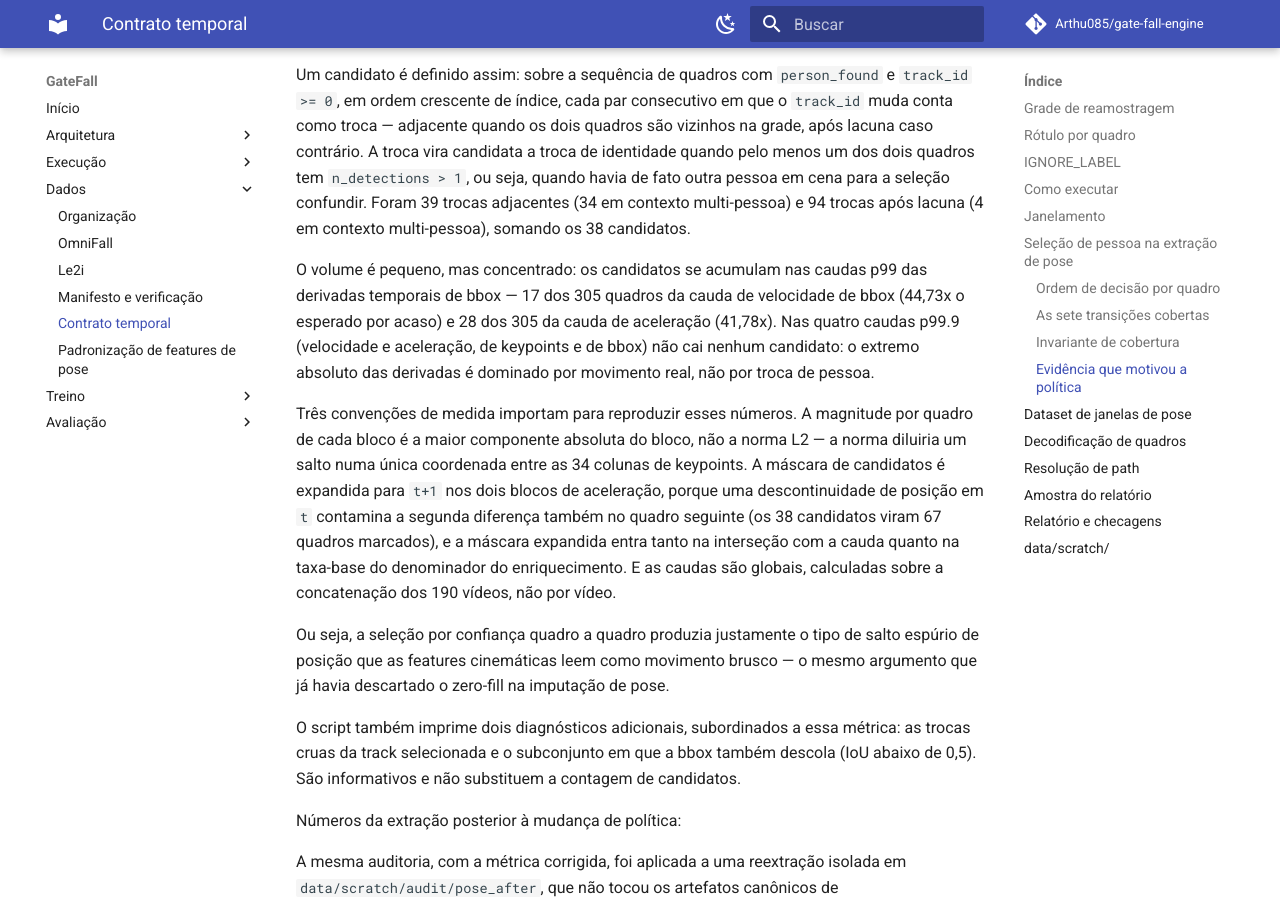
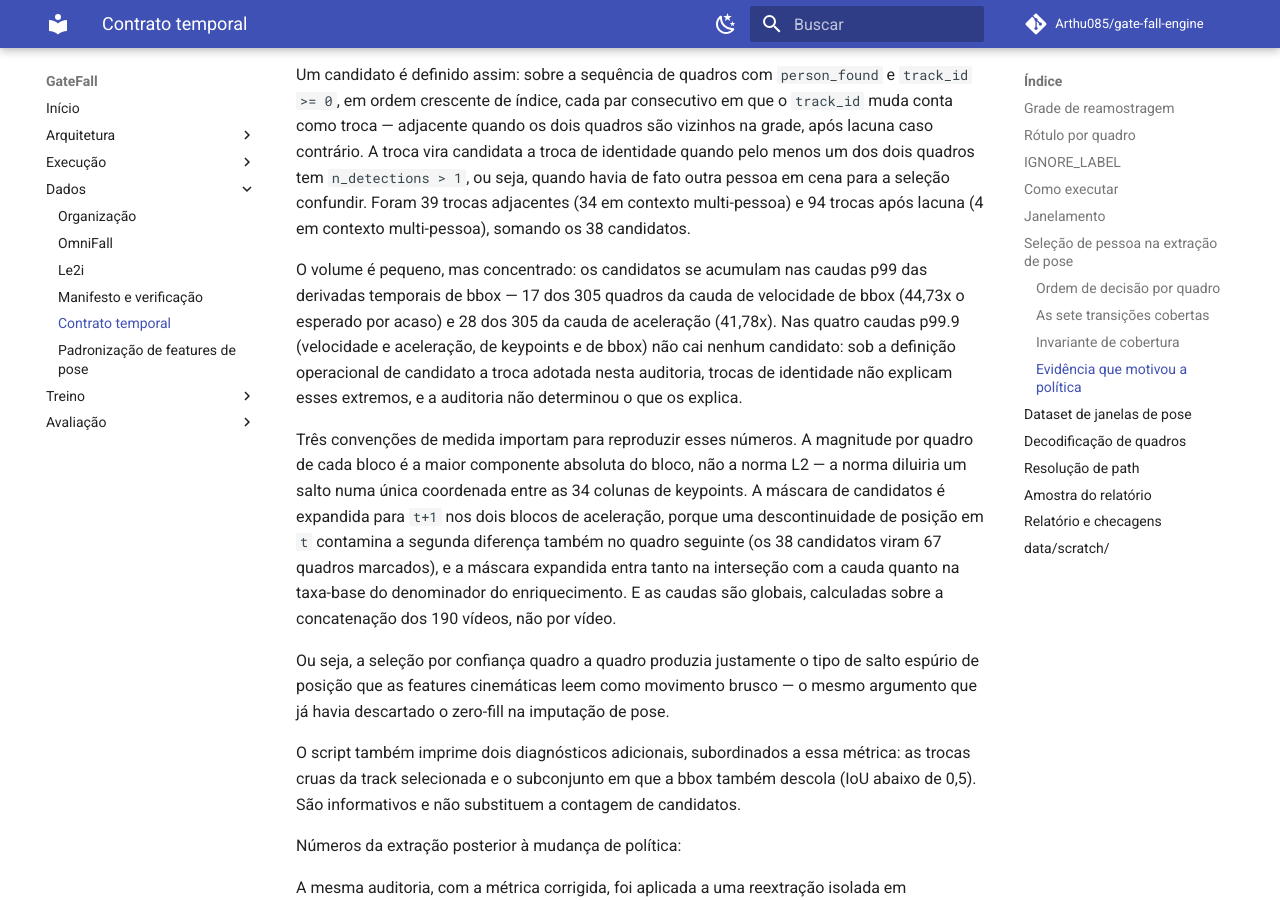
Before and after one commit to Arthu085/gate-fall-engine, an MkDocs documentation site: the page built from docs/data/temporal-contract.md, in a window 1280 px wide and 900 px high, scrolled down 7497 px. Built offline with MkDocs 1.6.1 and Material for MkDocs 9.7.7, drawn with Linux system fonts in a browser that asks for light colours; comment, search, counter and statistics services are not loaded.

Commit message:
docs(pose): limit p99.9 tail claim to what the audit supports
Co-Authored-By: Claude <noreply@anthropic.com>

```diff
--- a/docs/data/temporal-contract.md
+++ b/docs/data/temporal-contract.md
@@ -359,8 +359,9 @@ O volume é pequeno, mas concentrado: os candidatos se acumulam nas caudas p99
 das derivadas temporais de bbox — 17 dos 305 quadros da cauda de velocidade de
 bbox (44,73x o esperado por acaso) e 28 dos 305 da cauda de aceleração
 (41,78x). Nas quatro caudas p99.9 (velocidade e aceleração, de keypoints e de
-bbox) não cai nenhum candidato: o extremo absoluto das derivadas é dominado
-por movimento real, não por troca de pessoa.
+bbox) não cai nenhum candidato: sob a definição operacional de candidato a
+troca adotada nesta auditoria, trocas de identidade não explicam esses
+extremos, e a auditoria não determinou o que os explica.
 
 Três convenções de medida importam para reproduzir esses números. A magnitude
 por quadro de cada bloco é a maior componente absoluta do bloco, não a norma
```
